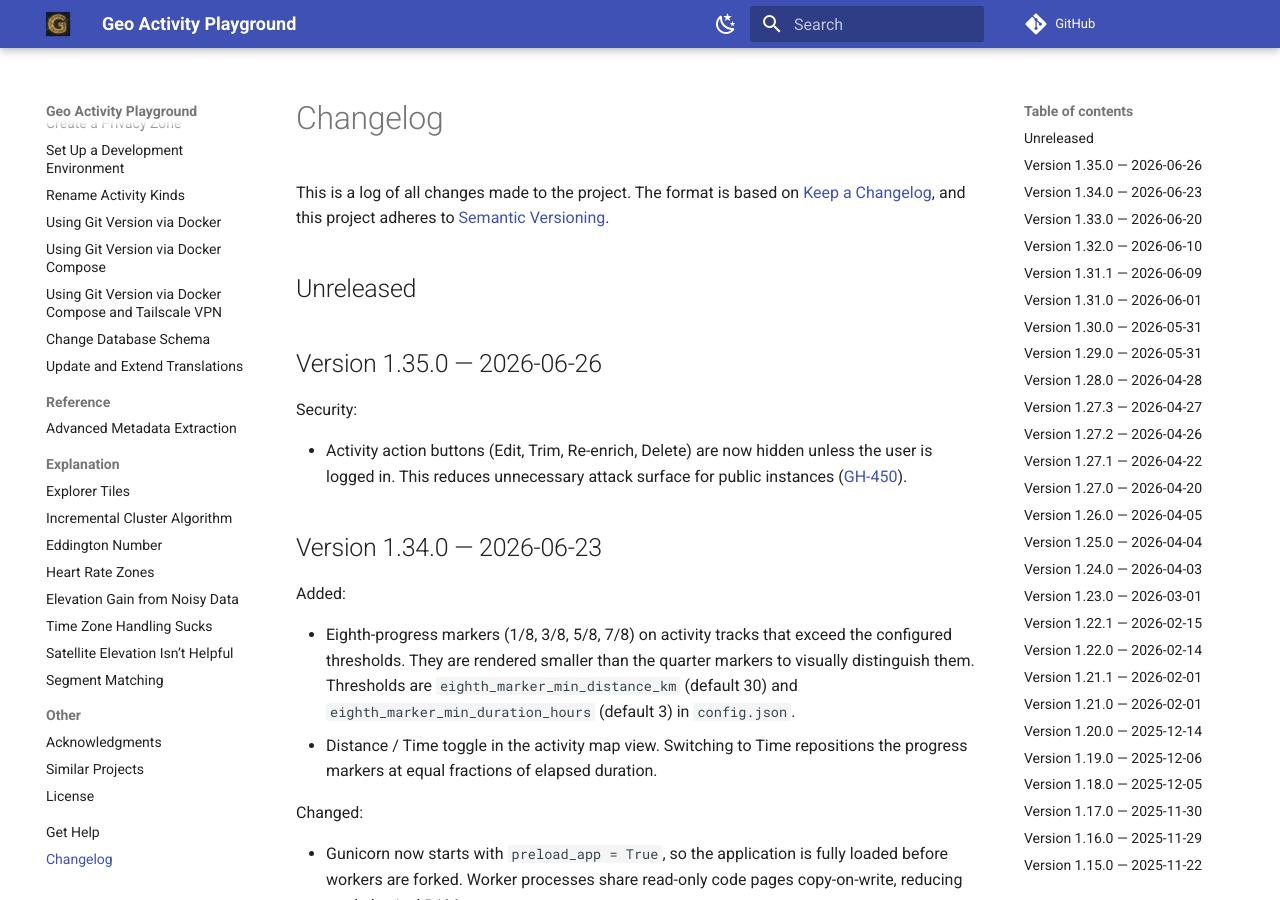
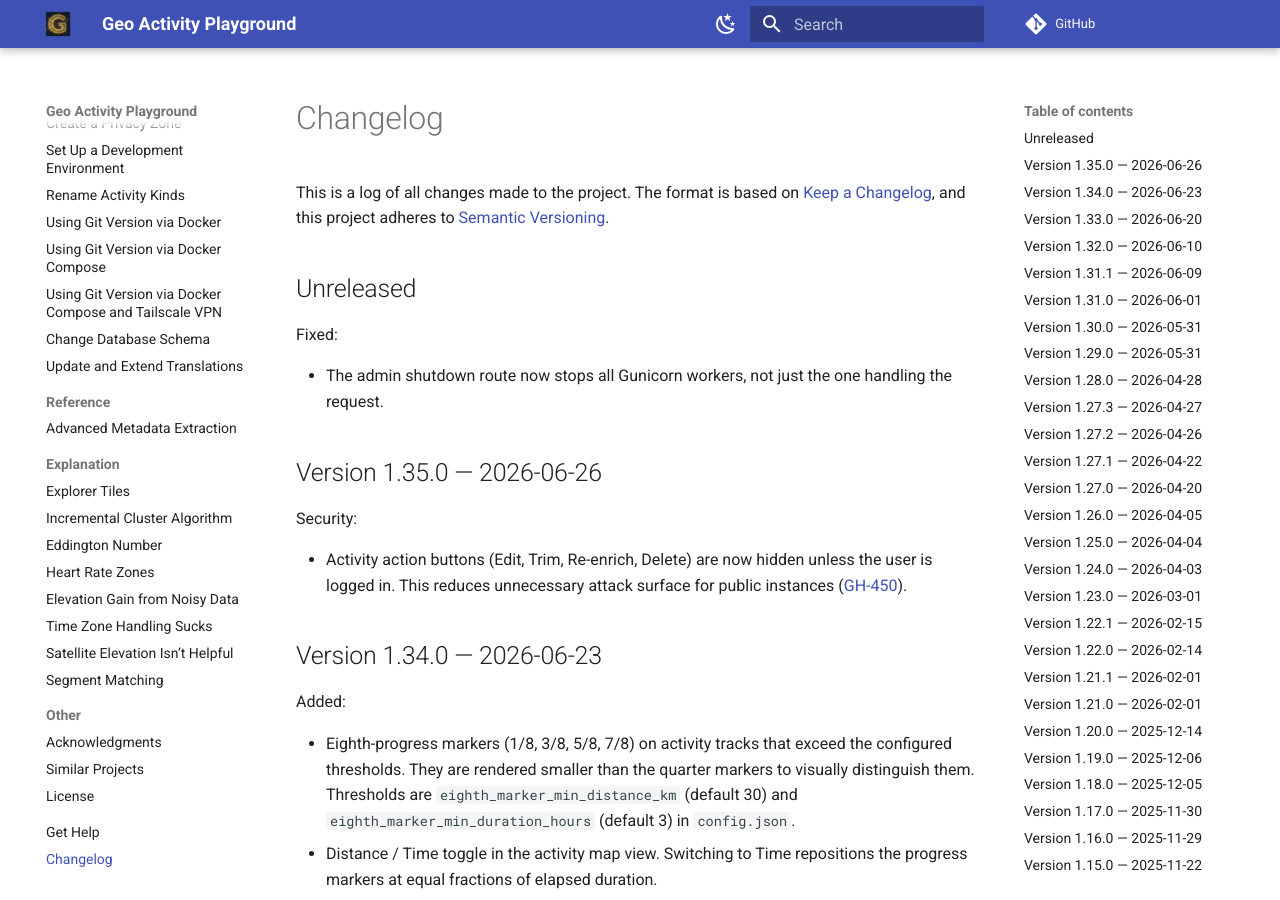
Before and after one commit to martin-ueding/geo-activity-playground, an MkDocs documentation site: the page built from docs/changelog.md, in a window 1280 px wide and 900 px high. Built offline with MkDocs 1.6.1 and Material for MkDocs 9.7.7, drawn with Linux system fonts in a browser that asks for light colours; comment, search, counter and statistics services are not loaded.

Commit message:
docs: changelog entry for shutdown route fix

```diff
--- a/docs/changelog.md
+++ b/docs/changelog.md
@@ -17,6 +17,9 @@ Types of changes
 
 ## Unreleased
 
+Fixed:
+
+- The admin shutdown route now stops all Gunicorn workers, not just the one handling the request.
 
 ## Version 1.35.0 — 2026-06-26
 
```
